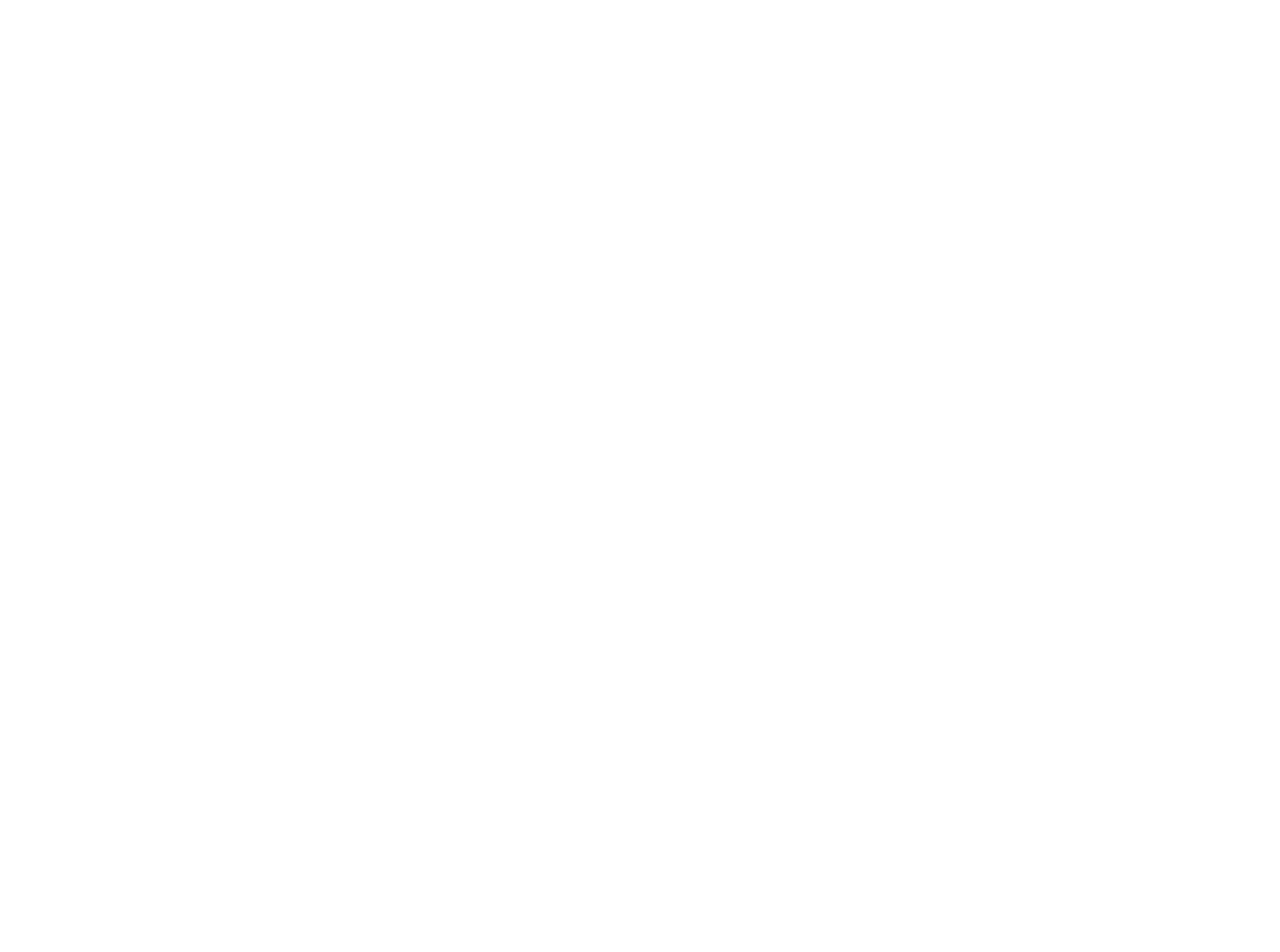
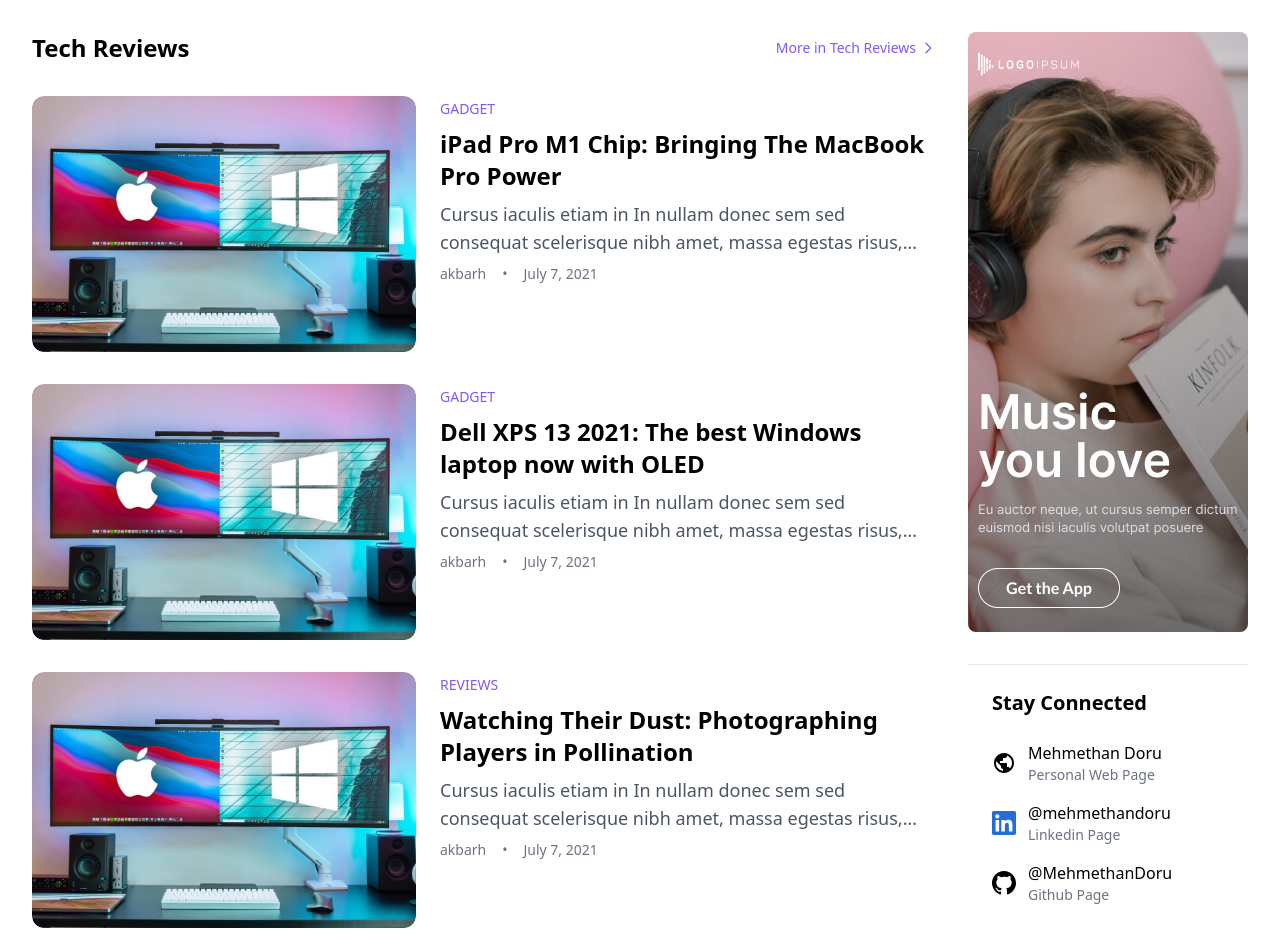
Before and after one commit to MehmethanDoru/blog-site, a Next.js app: page / in a window 1280 px wide. Shown: the part 700-1652 px from the top of the page. Before the commit the page ends 888 px from the top, so only its background shows below. Built offline with nearby package versions, Linux system fonts and the light colour scheme.

Commit message:
Added TechReviews component and update color scheme to purple

```diff
--- a/src/app/page.jsx
+++ b/src/app/page.jsx
@@ -1,6 +1,7 @@
 import Image from "next/image";
 import Navbar from "../components/Navbar/Navbar";
 import HeroSection from "../components/hero/Hero";
+import TechReviews from "../components/tech-reviews/TechReviews";
 
 export default function Home() {
   return (
@@ -8,6 +9,7 @@
       <div className="content-wrapper">
         <div>
           <HeroSection />
+          <TechReviews />
         </div>
       </div>
     </main>
--- a/src/components/hero/FeaturedPost.jsx
+++ b/src/components/hero/FeaturedPost.jsx
@@ -20,7 +20,7 @@
             {/* Content */}
             <div className="relative h-full flex flex-col justify-end p-6 text-white">
                 <div className="space-y-3">
-                    <span className="inline-block px-3 py-1 text-sm font-medium bg-indigo-600 rounded-full">
+                    <span className="inline-block px-3 py-1 text-sm font-medium bg-[#805aed] rounded-full">
                         {category}
                     </span>
                     <h2 className="text-3xl md:text-4xl font-bold leading-tight">
--- /dev/null
+++ b/src/components/tech-reviews/ReviewCard.jsx
@@ -0,0 +1,39 @@
+'use client';
+
+import Image from 'next/image';
+import Link from 'next/link';
+
+const ReviewCard = ({ category, title, excerpt, author, date, image }) => {
+    return (
+        <article className="flex space-x-6">
+
+            <div className="relative w-48 h-32 md:w-96 md:h-64 flex-shrink-0 overflow-hidden rounded-xl">
+                <Image
+                    src={image || '/images/default-post.jpg'}
+                    alt={title}
+                    fill
+                    className="object-cover rounded-xl transition-transform duration-300 hover:scale-110 hover:rounded-xl"
+                />
+            </div>
+
+            <div className="flex-1 min-w-0">
+                <div className="space-y-2 ">
+                    <Link href={`/category/${category.toLowerCase()}`} className="text-[#805aed] text-sm font-medium hover:text-[#7950e9] transition-colors">{category}</Link>
+                    <h3 className="text-xl md:text-2xl font-bold leading-tight line-clamp-2">
+                        <Link href="#" className="hover:text-[#805aed] transition-colors">
+                            {title}
+                        </Link>
+                    </h3>
+                    <p className="text-gray-600 text-sm md:text-lg line-clamp-2">{excerpt}</p>
+                    <div className="flex items-center text-sm text-gray-500 space-x-4">
+                        <span>{author}</span>
+                        <span>•</span>
+                        <span>{date}</span>
+                    </div>
+                </div>
+            </div>
+        </article>
+    );
+};
+
+export default ReviewCard;
--- /dev/null
+++ b/src/components/tech-reviews/TechReviews.jsx
@@ -0,0 +1,110 @@
+'use client';
+
+import Link from 'next/link';
+import Image from 'next/image';
+import ReviewCard from './ReviewCard';
+
+const TechReviews = () => {
+    const reviews = [
+        {
+            category: 'GADGET',
+            title: 'iPad Pro M1 Chip: Bringing The MacBook Pro Power',
+            excerpt: 'Cursus iaculis etiam in In nullam donec sem sed consequat scelerisque nibh amet, massa egestas risus, gravida vel amet, imperdiet...',
+            author: 'akbarh',
+            date: 'July 7, 2021',
+            image: ''
+        },
+        {
+            category: 'GADGET',
+            title: 'Dell XPS 13 2021: The best Windows laptop now with OLED',
+            excerpt: 'Cursus iaculis etiam in In nullam donec sem sed consequat scelerisque nibh amet, massa egestas risus, gravida vel amet, imperdiet...',
+            author: 'akbarh',
+            date: 'July 7, 2021',
+            image: ''
+        },
+        {
+            category: 'REVIEWS',
+            title: 'Watching Their Dust: Photographing Players in Pollination',
+            excerpt: 'Cursus iaculis etiam in In nullam donec sem sed consequat scelerisque nibh amet, massa egestas risus, gravida vel amet, imperdiet...',
+            author: 'akbarh',
+            date: 'July 7, 2021',
+            image: ''
+        }
+    ];
+
+    return (
+        <section className="max-w-7xl mx-auto px-4 sm:px-6 lg:px-8 py-12 mt-[-30px] md:mt-0">
+            <div className="grid grid-cols-1 md:grid-cols-12 gap-8">
+
+                {/* left side */}
+                <div className="col-span-9">
+                    <div className="flex justify-between items-center mb-8">
+                        <h2 className="text-2xl font-bold">Tech Reviews</h2>
+                        <Link href="/tech-reviews" className="text-[#805aed] hover:text-[#7950e9] text-sm font-medium flex items-center">
+                            More in Tech Reviews
+                            <svg className="w-4 h-4 ml-1" fill="none" stroke="currentColor" viewBox="0 0 24 24">
+                                <path strokeLinecap="round" strokeLinejoin="round" strokeWidth={2} d="M9 5l7 7-7 7" />
+                            </svg>
+                        </Link>
+                    </div>
+                    <div className="space-y-8">
+                        {reviews.map((review, index) => (
+                            <ReviewCard key={index} {...review} />
+                        ))}
+                    </div>
+                </div>
+
+                {/* right side */}
+                <div className="col-span-3 hidden md:block">
+
+                    {/* ads */}
+                    <div className=" relative h-[600px] bg-gradient-to-br from-purple-100 to-indigo-100 rounded-lg overflow-hidden mb-8">
+                        <Image src="/images/ads.jpg" alt="Reklam" fill className="object-cover" />
+                    </div>
+
+                    {/* stay connected */}
+                    <div className="bg-transparent p-6  border-t border-gray-200">
+                        <h3 className="text-xl font-bold mb-6">Stay Connected</h3>
+                        <div className="space-y-4">
+                            <a href="https://mehmethandoru.com" target="_blank" className="flex items-center space-x-3">
+                                <div className="text-black">
+                                <svg className="w-6 h-6" fill="currentColor" viewBox="0 0 24 24">
+                                    <path d="M12 2C6.48 2 2 6.48 2 12s4.48 10 10 10 10-4.48 10-10S17.52 2 12 2zm-1 17.93c-3.95-.49-7-3.85-7-7.93 0-.62.08-1.21.21-1.79L9 15v1c0 1.1.9 2 2 2v1.93zm6.9-2.54c-.26-.81-1-1.39-1.9-1.39h-1v-3c0-.55-.45-1-1-1H8v-2h2c.55 0 1-.45 1-1V7h2c1.1 0 2-.9 2-2v-.41c2.93 1.19 5 4.06 5 7.41 0 2.08-.8 3.97-2.1 5.39z"/>
+                                </svg>
+                                </div>
+                                <div>
+                                    <div className="font-medium">Mehmethan Doru</div>
+                                    <div className="text-sm text-gray-500">Personal Web Page</div>
+                                </div>
+                            </a>
+                            <a href="https://www.linkedin.com/in/mehmethandoru/" target="_blank" className="flex items-center space-x-3">
+                                <div className="text-[#236ed6]">
+                                <svg className="w-6 h-6" fill="currentColor" viewBox="0 0 24 24">
+                                        <path d="M20.447 20.452h-3.554v-5.569c0-1.328-.027-3.037-1.852-3.037-1.853 0-2.136 1.445-2.136 2.939v5.667H9.351V9h3.414v1.561h.046c.477-.9 1.637-1.85 3.37-1.85 3.601 0 4.267 2.37 4.267 5.455v6.286zM5.337 7.433c-1.144 0-2.063-.926-2.063-2.065 0-1.138.92-2.063 2.063-2.063 1.14 0 2.064.925 2.064 2.063 0 1.139-.925 2.065-2.064 2.065zm1.782 13.019H3.555V9h3.564v11.452zM22.225 0H1.771C.792 0 0 .774 0 1.729v20.542C0 23.227.792 24 1.771 24h20.451C23.2 24 24 23.227 24 22.271V1.729C24 .774 23.2 0 22.222 0h.003z"/>
+                                    </svg>
+                                </div>
+                                <div>
+                                    <div className="font-medium">@mehmethandoru</div>
+                                    <div className="text-sm text-gray-500">Linkedin Page</div>
+                                </div>
+                            </a>
+                            <a href="https://github.com/MehmethanDoru" target="_blank" className="flex items-center space-x-3">
+                                <div className="text-black">
+                                <svg className="w-6 h-6" fill="currentColor" viewBox="0 0 24 24">
+                                        <path d="M12 0C5.374 0 0 5.373 0 12c0 5.302 3.438 9.8 8.207 11.387.599.111.793-.261.793-.577v-2.234c-3.338.726-4.033-1.416-4.033-1.416-.546-1.387-1.333-1.756-1.333-1.756-1.089-.745.083-.729.083-.729 1.205.084 1.839 1.237 1.839 1.237 1.07 1.834 2.807 1.304 3.492.997.107-.775.418-1.305.762-1.604-2.665-.305-5.467-1.334-5.467-5.931 0-1.311.469-2.381 1.236-3.221-.124-.303-.535-1.524.117-3.176 0 0 1.008-.322 3.301 1.23A11.509 11.509 0 0112 5.803c1.02.005 2.047.138 3.006.404 2.291-1.552 3.297-1.23 3.297-1.23.653 1.653.242 2.874.118 3.176.77.84 1.235 1.911 1.235 3.221 0 4.609-2.807 5.624-5.479 5.921.43.372.823 1.102.823 2.222v3.293c0 .319.192.694.801.576C20.566 21.797 24 17.3 24 12c0-6.627-5.373-12-12-12z"/>
+                                    </svg>
+                                </div>
+                                <div>
+                                    <div className="font-medium">@MehmethanDoru</div>
+                                    <div className="text-sm text-gray-500">Github Page</div>
+                                </div>
+                            </a>
+                        </div>
+                    </div>
+                </div>
+            </div>
+        </section>
+    );
+};
+
+export default TechReviews;
```
Also changed, not shown: src/components/hero/Hero.jsx (+7 -7 lines), public/images/ads.jpg (added).
